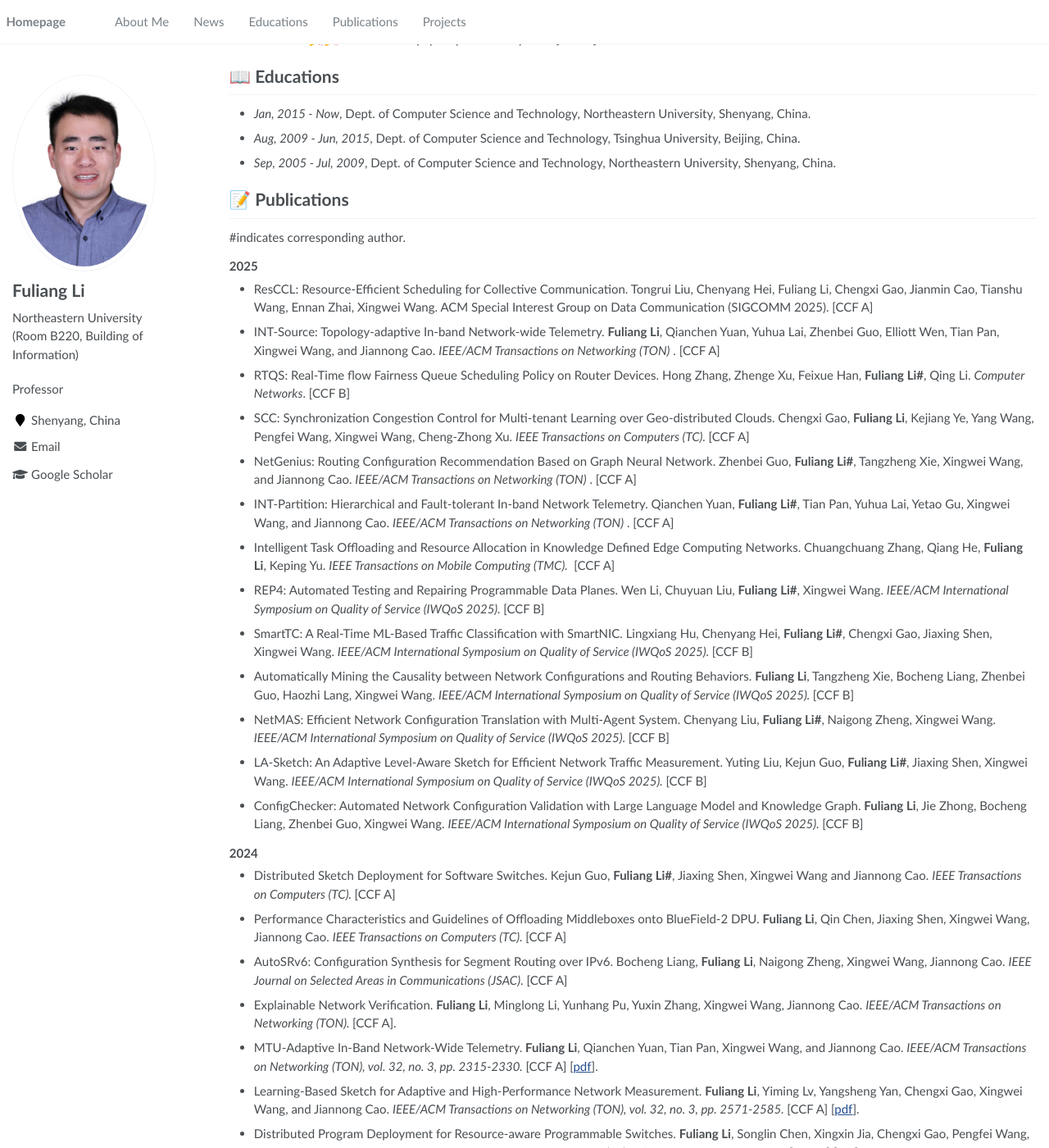
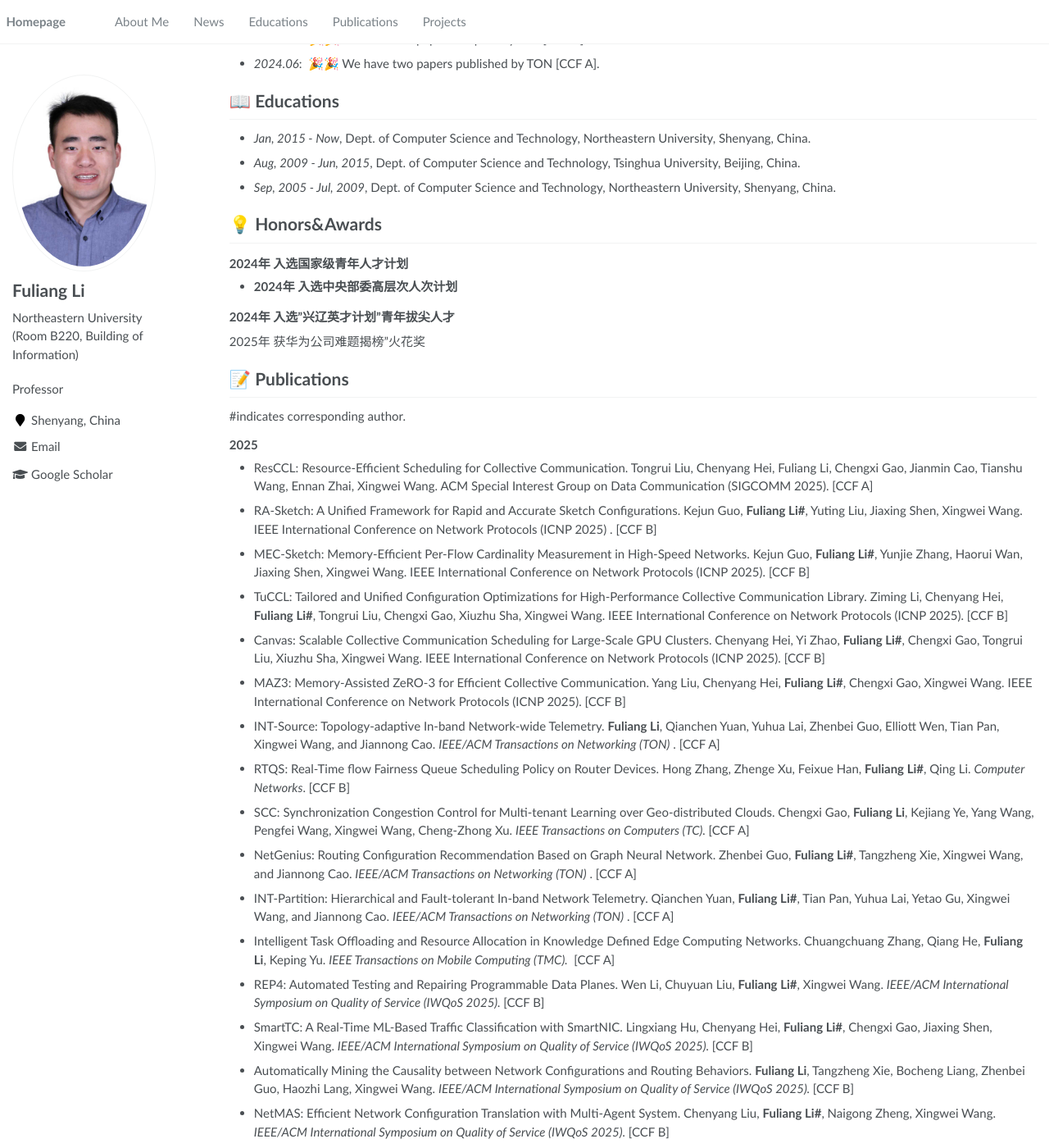
Before and after one commit to Fuliang-Li/Fuliang-Li.github.io, a Jekyll site: the page built from _pages/about.md, in a window 1280 px wide and 1400 px high, scrolled down 648 px. Shown: the whole window at 82% size. Built offline with Jekyll 4.4.1, drawn with Linux system fonts in a browser that asks for light colours; some of the changed text lies outside the part shown.

Commit message:
Update about.md

```diff
--- a/_pages/about.md
+++ b/_pages/about.md
@@ -21,6 +21,7 @@ Fuliang Li (李福亮), Professor of Northeastern University. I obtained my Bach
 
 # 🔥 News
 - *2025.07*: &nbsp;🎉🎉🎉🎉🎉🎉We have one paper accepted by **SIGCOMM 2025** [CCF A].
+- *2025.07*: &nbsp;🎉🎉 We have some papers accepted by ICNP [CCF B].
 - *2025.07*: &nbsp;🎉🎉 We have one paper accepted by TON [CCF A].
 - *2025.06*: &nbsp;🎉🎉 We have one paper accepted by COMNET [CCF B].
 - *2025.06*: &nbsp;🎉🎉 We have one paper accepted by TC [CCF A]
@@ -42,6 +43,16 @@ Fuliang Li (李福亮), Professor of Northeastern University. I obtained my Bach
 - *Aug, 2009 - Jun, 2015*, Dept. of Computer Science and Technology, Tsinghua University, Beijing, China.
 - *Sep, 2005 - Jul, 2009*, Dept. of Computer Science and Technology, Northeastern University, Shenyang, China.
 
+# 💡 Honors&Awards
+
+##### 2024年 入选国家级青年人才计划
+
+- **2024年 入选中央部委高层次人次计划**
+
+**2024年 入选"兴辽英才计划"青年拔尖人才**
+
+2025年 获华为公司难题揭榜”火花奖
+
 # 📝 Publications
 
 #indicates corresponding author.
@@ -49,6 +60,11 @@ Fuliang Li (李福亮), Professor of Northeastern University. I obtained my Bach
 <h3><strong>2025</strong></h3>
 
 - ResCCL: Resource-Efficient Scheduling for Collective  Communication. Tongrui Liu, Chenyang Hei, Fuliang Li, Chengxi Gao, Jianmin Cao, Tianshu Wang, Ennan Zhai, Xingwei Wang. ACM Special Interest Group on Data Communication (SIGCOMM 2025).  [CCF A]
+- RA-Sketch: A Unified Framework for Rapid and Accurate Sketch Configurations. Kejun Guo, **Fuliang Li#**, Yuting Liu, Jiaxing Shen, Xingwei Wang. IEEE International Conference on Network Protocols (ICNP 2025) .  [CCF B]
+- MEC-Sketch: Memory-Efficient Per-Flow Cardinality Measurement in High-Speed Networks. Kejun Guo, **Fuliang Li#**, Yunjie Zhang, Haorui Wan, Jiaxing Shen, Xingwei Wang. IEEE International Conference on Network Protocols (ICNP 2025). [CCF B]
+- TuCCL: Tailored and Unified Configuration Optimizations for High-Performance Collective Communication Library. Ziming Li, Chenyang Hei, **Fuliang Li#**, Tongrui Liu, Chengxi Gao, Xiuzhu Sha, Xingwei Wang. IEEE International Conference on Network Protocols (ICNP 2025). [CCF B]
+- Canvas: Scalable Collective Communication Scheduling for Large-Scale GPU Clusters. Chenyang Hei, Yi Zhao, **Fuliang Li#**, Chengxi Gao, Tongrui Liu, Xiuzhu Sha, Xingwei Wang. IEEE International Conference on Network Protocols (ICNP 2025). [CCF B]
+- MAZ3: Memory-Assisted ZeRO-3 for Efficient Collective Communication. Yang Liu, Chenyang Hei, **Fuliang Li#**, Chengxi Gao, Xingwei Wang. IEEE International Conference on Network Protocols (ICNP 2025). [CCF B]
 - INT-Source: Topology-adaptive In-band Network-wide Telemetry. <b>Fuliang Li</b>, Qianchen Yuan,  Yuhua Lai, Zhenbei Guo, Elliott Wen, Tian Pan, Xingwei Wang, and Jiannong Cao. <i> IEEE/ACM Transactions on Networking (TON)</i> .  [CCF A]
 - RTQS: Real-Time flow Fairness Queue Scheduling Policy on Router Devices. Hong Zhang, Zhenge Xu, Feixue Han, **Fuliang Li#**, Qing Li. *Computer Networks*. [CCF B]
 - SCC: Synchronization Congestion Control for Multi-tenant Learning over Geo-distributed Clouds. Chengxi Gao, **Fuliang Li**, Kejiang Ye, Yang Wang, Pengfei Wang, Xingwei Wang, Cheng-Zhong Xu. <i>  IEEE Transactions on Computers (TC). </i> [CCF A]
```
